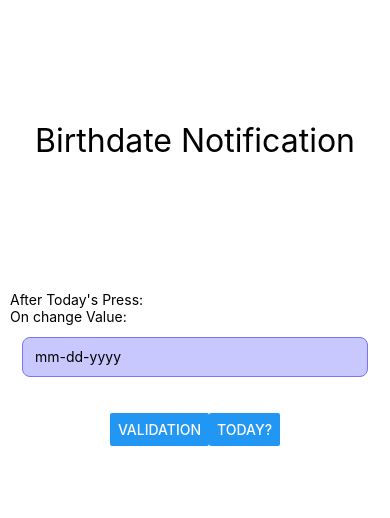
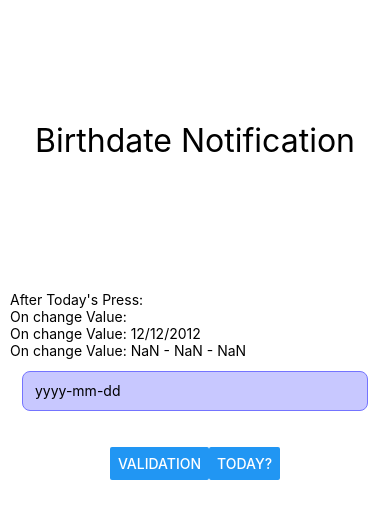
Before and after one commit to pandarv/ReactNative-UoA-Assignment, a React Native app in the folder EXSM3956_Assignment/: screen / in a window 390 px wide. Shown: the top 518 px of the page. Built offline with nearby package versions, Linux system fonts and the light colour scheme.

Commit message:
date formatting and date display

```diff
--- a/EXSM3956_Assignment/components/BirthdayInputVal.js
+++ b/EXSM3956_Assignment/components/BirthdayInputVal.js
@@ -1,5 +1,6 @@
 import React, { useState } from "react";
 import { SafeAreaView, StyleSheet, Text, View, TextInput, Button } from "react-native";
+import { stringifyValueWithProperty } from "react-native-web/dist/cjs/exports/StyleSheet/compiler";
 export default function BirthdayInputVal() {
 	const [inputVal, onChangeInputVal] = React.useState("");
 	const [value, setValue] = React.useState("");
@@ -11,18 +12,35 @@ export default function BirthdayInputVal() {
 	const onClickValidate = () => {
 		console.log(inputVal);
 	};
+	const dateDisplay = (val) => {
+		const d = new Date(val);
+		const date = d.getDate() + 1;
+		const month = d.getMonth() + 1;
+		const year = d.getFullYear();
+		return `${month} - ${date} - ${year}`;
+	};
+	// dateDisplay(value);
+	console.log(new Date().toDateString());
+
+	const dateFormater = (inputData) => {
+		const onlyDigits = inputData.replace(/[^\d]/g, "");
+		if (onlyDigits.length < 5) {
+			return onlyDigits;
+		} else if (onlyDigits.length < 7) {
+			return `${onlyDigits.slice(0, 4)}-${onlyDigits.slice(4)}`;
+		} else {
+			return `${onlyDigits.slice(0, 4)}-${onlyDigits.slice(4, 6)}-${onlyDigits.slice(6, 8)}`;
+		}
+	};
 
 	return (
 		<View style={styles.container}>
 			<View style={styles.bottomContainer}>
 				<Text>After Today's Press: {value}</Text>
 				<Text>On change Value: {inputVal}</Text>
-                <TextInput
-                    style={styles.input}
-                    value={inputVal}
-                    onChangeText={(newText) => onChangeInputVal(newText.replace(/[^\d]/g, ""))}
-                    placeholder="mm-dd-yyyy"
-                />
+				<Text>On change Value: {new Date("2012-12-12").toLocaleDateString()}</Text>
+				<Text>On change Value: {dateDisplay(value)}</Text>
+				<TextInput style={styles.input} value={inputVal} onChangeText={(newText) => onChangeInputVal(dateFormater(newText))} placeholder="yyyy-mm-dd" />
 			</View>
 			<View style={styles.buttonSetting}>
 				<Button title="Validation" onPress={onClickValidate} />
```
Lines whose indentation alone changed are shown as unchanged.
